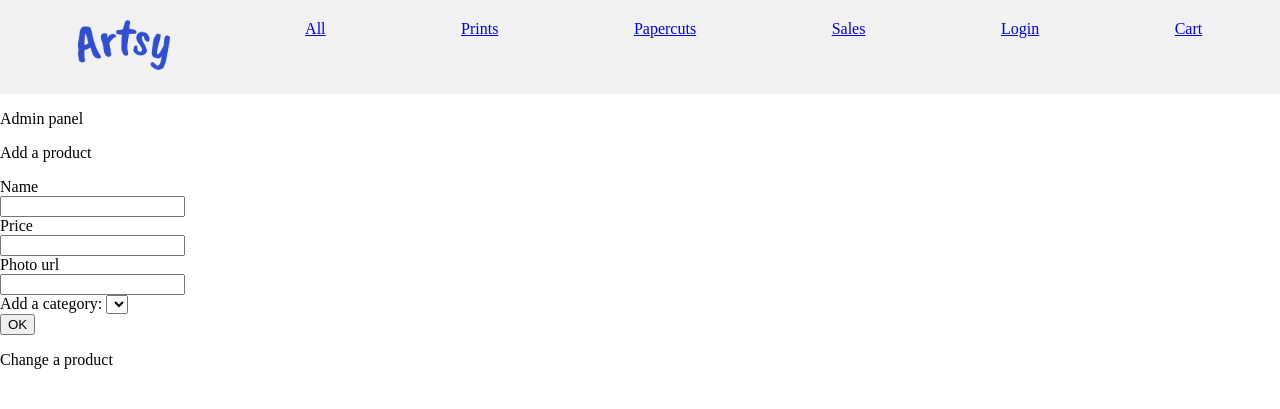
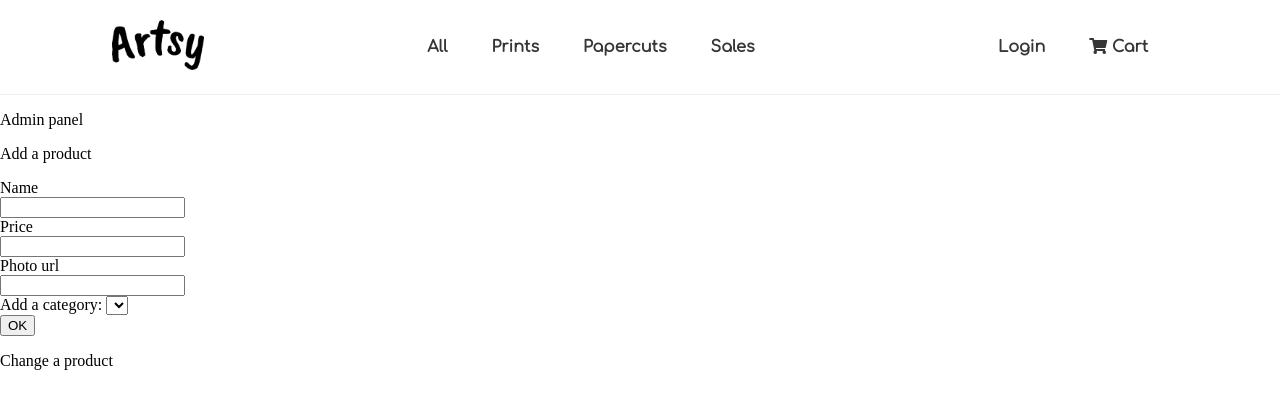
Before and after one commit to bouplusbou/42-ft_minishop, a PHP site: page /admin.php in a window 1280 px wide. Shown: the top 409 px of the page. Run offline with PHP 8.4, Linux system fonts and the light colour scheme; data that the repository does not hold is empty; some libraries are stand-ins or nearby versions.

Commit message:
css login ok

```diff
--- a/css/header.css
+++ b/css/header.css
@@ -13,7 +13,32 @@ html {
 
 #header {
 	display: flex;
+	align-items: center;
 	justify-content: space-around;
-	background-color: #f1f1f1;
+	border-bottom: solid 1px rgba(214, 214, 214, 0.397);
 	padding: 20px 10px;
 }
+
+.categories > a {
+	text-decoration: none;
+	font-weight: 700;
+	color: rgb(54, 54, 54);
+	font-family: 'Comfortaa', cursive;
+	margin: 20px;
+}
+
+.categories > a:hover {
+	color: #304ed1;
+}
+
+.user > a {
+	text-decoration: none;
+	font-weight: 700;
+	color: rgb(54, 54, 54);
+	font-family: 'Comfortaa', cursive;
+	margin: 20px;
+}
+
+.user > a:hover {
+	color: #304ed1;
+}
--- a/inc/functions_user.php
+++ b/inc/functions_user.php
@@ -62,7 +62,7 @@ function unserialize_data($file) {
  */
 
 function serialize_data($data, $file) {
-	if (file_exists($file)) {
+
 		$fd = fopen($file, "c");
 		if (flock($fd, LOCK_EX)) {
 			$data = serialize($data);
@@ -72,7 +72,7 @@ function serialize_data($data, $file) {
 			echo "Unable to flock() the file: $file\n";
 		}
 		fclose($fd);
-	}
+
 }
 
 /*
--- a/inc/header.php
+++ b/inc/header.php
@@ -10,15 +10,21 @@ session_start();
 	<meta http-equiv="X-UA-Compatible" content="ie=edge">
 	<link rel="stylesheet" href="./css/header.css" type="text/css">
 	<link rel="stylesheet" href="<?=$css?>" type="text/css">
+	<link rel="stylesheet" href="https://use.fontawesome.com/releases/v5.8.1/css/all.css" integrity="sha384-50oBUHEmvpQ+1lW4y57PTFmhCaXp0ML5d60M1M7uH2+nqUivzIebhndOJK28anvf" crossorigin="anonymous">
 	<title><?=$title?></title>
 </head>
 <body>
 	<div id="header">
-		<a href="listing.php?category=ALL"><img src="../resources/product_img/logo-artsy-blue.png" height="50px" alt="LOGO"></a>
+		<div class="logo">
+			<a href="listing.php?category=ALL"><img src="../resources/product_img/logo-artsy-black.png" height="50px" alt="LOGO"></a>
+		</div>
+		<div class="categories">
 			<a href="listing.php?category=ALL">All</a>
 			<a href="listing.php?category=PRINTS">Prints</a>
 			<a href="listing.php?category=PAPERCUTS">Papercuts</a>
 			<a href="listing.php?category=SALES">Sales</a>
+		</div>
+		<div class="user">
 			<?php if (isset($_SESSION['username'])) {?>
 			<li class="menu_li"><a href="#" id="sandwichs" class="menu_a">Account</a>
 				<ul id="dropdown">
@@ -27,7 +33,8 @@ session_start();
 				</ul>
 			</li>
 			<?php } else { ?>
-			<a href="login.php">Login</a>
+				<a class="login" href="login.php">Login</a>
 			<?php } ?>
-		<a href="cart.php">Cart</a>
+			<a href="cart.php"><i class="fas fa-shopping-cart"></i> Cart</a>
 		</div>
+	</div>
```
Lines whose indentation alone changed are shown as unchanged.
